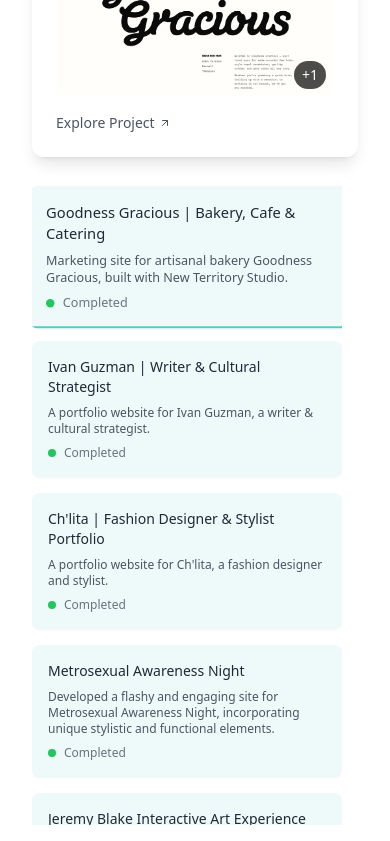
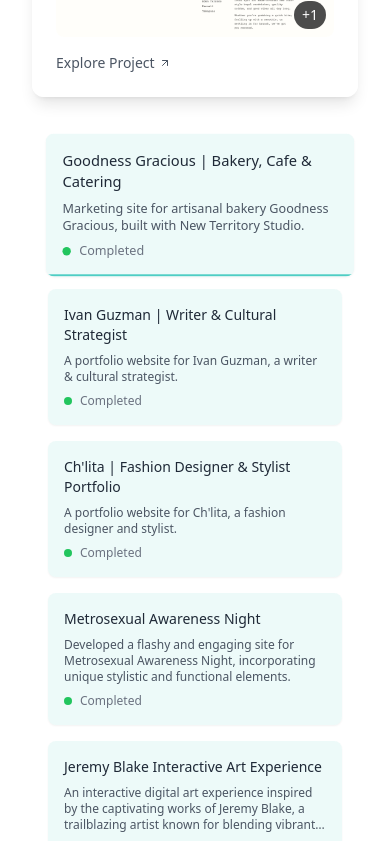
Before and after one commit to maxwellyoung/dev.maxwellyoung.info, a Next.js app: page / in a window 390 px wide. Shown: the part 1520-2361 px from the top of the page. Built offline with nearby package versions, Linux system fonts and the light colour scheme; no server answers.

Commit message:
refactor ProjectsShowcase layout: adjust component structure for improved responsiveness, enhance ProjectList styling, and update project description for clarity

```diff
--- a/src/app/projects/page.tsx
+++ b/src/app/projects/page.tsx
@@ -168,13 +168,14 @@
             </div>
           </div>
         </div>
-        <div className="grid grid-cols-1 lg:grid-cols-3 gap-6">
-          <div className="lg:col-span-2" ref={containerRef}>
+        <div className="flex flex-col lg:flex-row lg:space-x-6 lg:h-[75vh]">
+          <div className="lg:w-2/3" ref={containerRef}>
             <ProjectDetails
               project={selectedProject}
               onCarouselOpen={() => setIsCarouselOpen(true)}
             />
           </div>
+          <div className="lg:w-1/3 mt-6 lg:mt-0 flex-grow pb-16">
             <ProjectList
               projects={projects}
               selectedProject={selectedProject}
@@ -184,6 +185,7 @@
               }}
               scrollAreaRef={scrollAreaRef}
             />
+          </div>
         </div>
       </div>
       <Dialog open={isCarouselOpen} onOpenChange={setIsCarouselOpen}>
--- a/src/components/ProjectCard.tsx
+++ b/src/components/ProjectCard.tsx
@@ -29,7 +29,7 @@
   return (
     <motion.div
       style={{ scale, x }}
-      className="relative overflow-hidden rounded-lg cursor-pointer group w-full mb-4 p-4 bg-white dark:bg-neutral-800 shadow-sm"
+      className="relative overflow-hidden rounded-lg cursor-pointer group w-full p-4 bg-white dark:bg-neutral-800 shadow-sm"
       onClick={onClick}
       whileHover={{ scale: 1.02 }}
       transition={{ duration: 0.2 }}
--- a/src/components/ProjectList.tsx
+++ b/src/components/ProjectList.tsx
@@ -16,12 +16,9 @@
   scrollAreaRef,
 }: ProjectListProps) {
   return (
-    <div className="w-full">
-      <ScrollArea
-        className="h-[calc(100vh-200px)] lg:h-[700px] w-full pr-4"
-        ref={scrollAreaRef}
-      >
-        <div className="space-y-4 py-2">
+    <div className="w-full h-full flex flex-col">
+      <ScrollArea className="w-full h-full" ref={scrollAreaRef}>
+        <div className="space-y-4 p-4">
           {projects.map((project, index) => (
             <ProjectCard
               key={project.name}
--- a/src/lib/projectsData.ts
+++ b/src/lib/projectsData.ts
@@ -17,7 +17,7 @@
     description:
       "Marketing site for artisanal bakery Goodness Gracious, built with New Territory Studio.",
     longDescription:
-      "Marketing site for artisanal bakery Goodness Gracious. Contracted by New Territory Studio to implement the frontend build. Focused on responsive layout, styling consistency, and integrating client feedback throughout. Focused on responsive layout, styling consistency, and integrating client feedback throughout. Built with Liquid templates and pure CSS. Improved my workflow speed and confidence in studio environments.",
+      "Marketing site for artisanal bakery Goodness Gracious. Contracted by New Territory Studio to implement the frontend build. Focused on responsive layout, styling consistency, and integrating client feedback throughout.  Built with Shopify Liquid and pure CSS. Improved my workflow speed and confidence in studio environments.",
     screenshots: [
       "/projectImages/goodness-1.webp",
       "/projectImages/goodness-2.webp",
```
Lines whose indentation alone changed are shown as unchanged.
